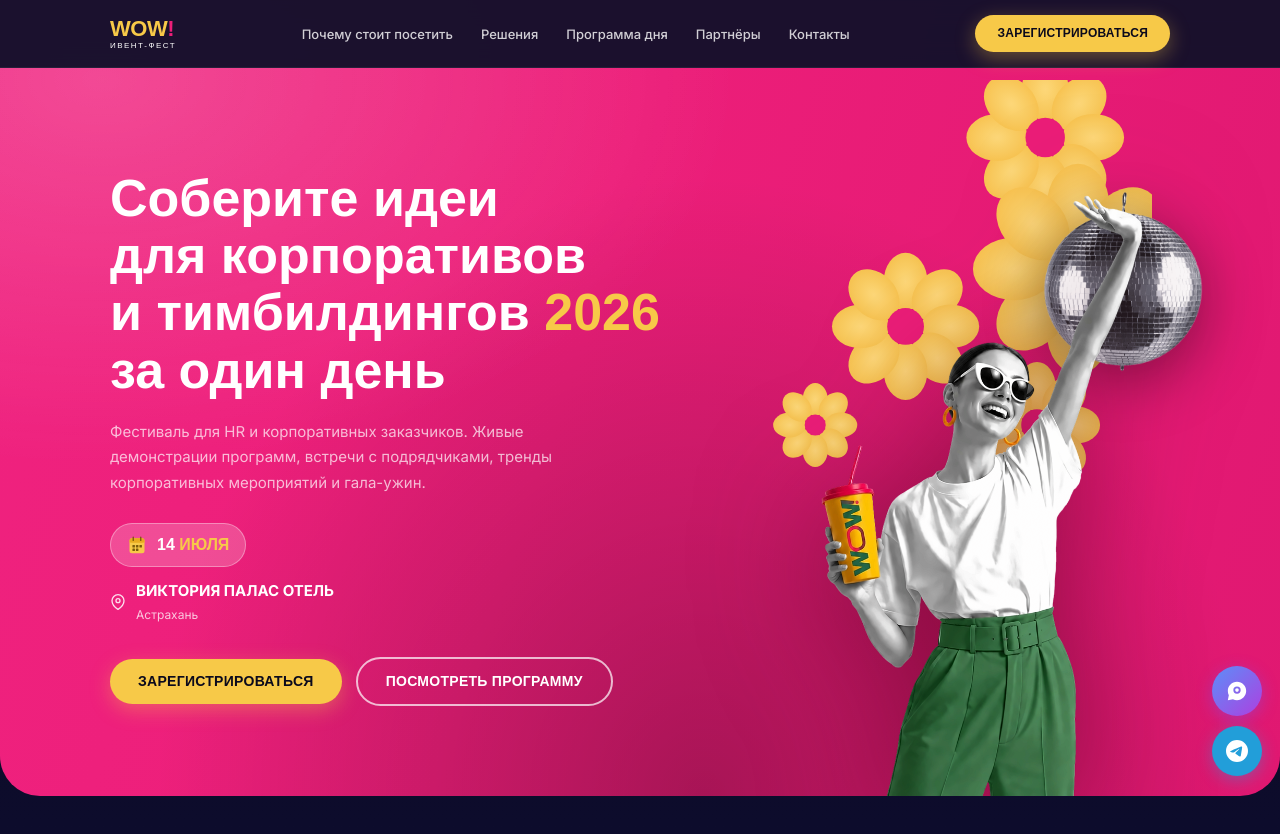
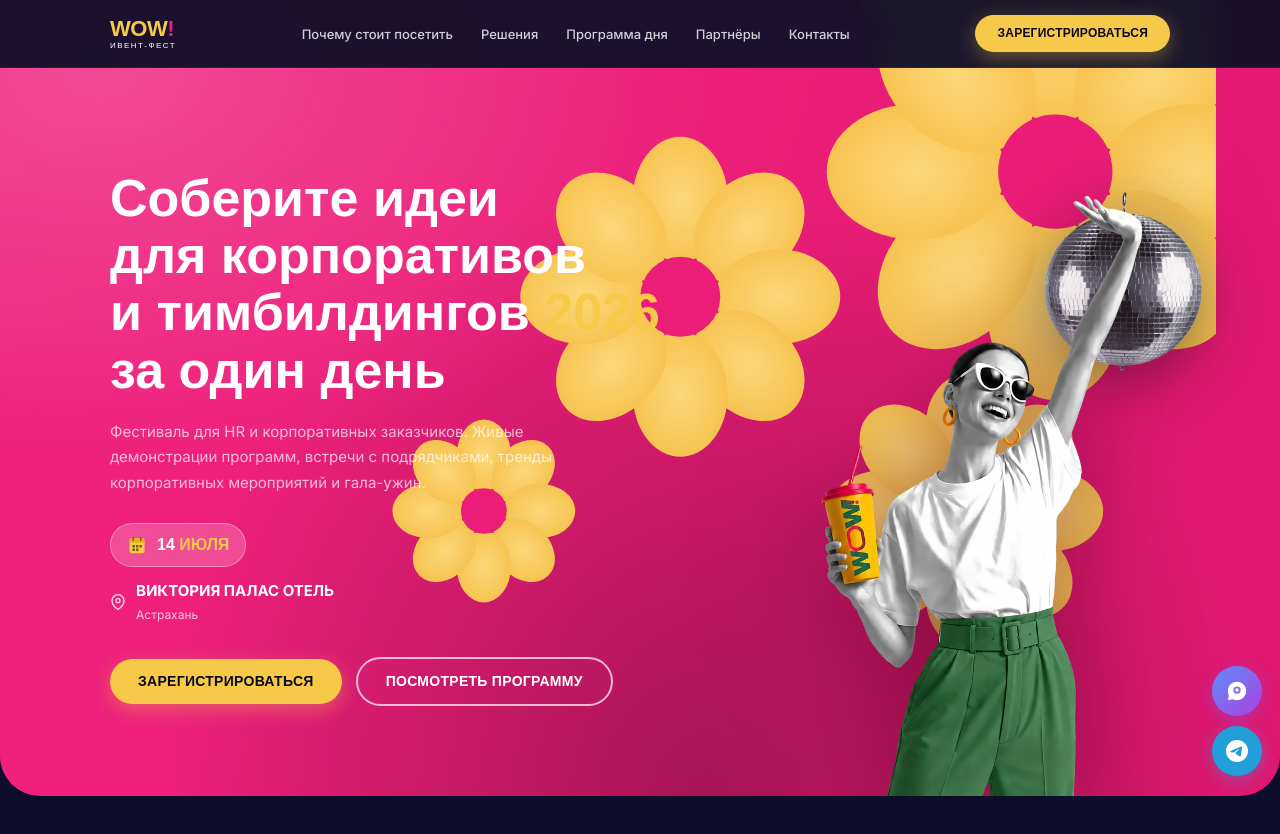
Before and after one commit to Yar008/Wowfest, a Flask app: page / in a window 1280 px wide. Shown: the top 834 px of the page. Run offline with Flask 3, Linux system fonts and the light colour scheme; some web fonts are replaced.

Commit message:
Update style.css

```diff
--- a/wow-fest/static/css/style.css
+++ b/wow-fest/static/css/style.css
@@ -285,9 +285,9 @@ img { max-width: 100%; height: auto; display: block; }
 }
 .hero__decor-flowers {
   position: absolute;
-  top: 10%;
-  right: 10%;
-  width: 460px;
+  top: -30%;
+  right: 5%;
+  width: 1000px;
   opacity: 0.95;
   z-index: 1;
 }
```
